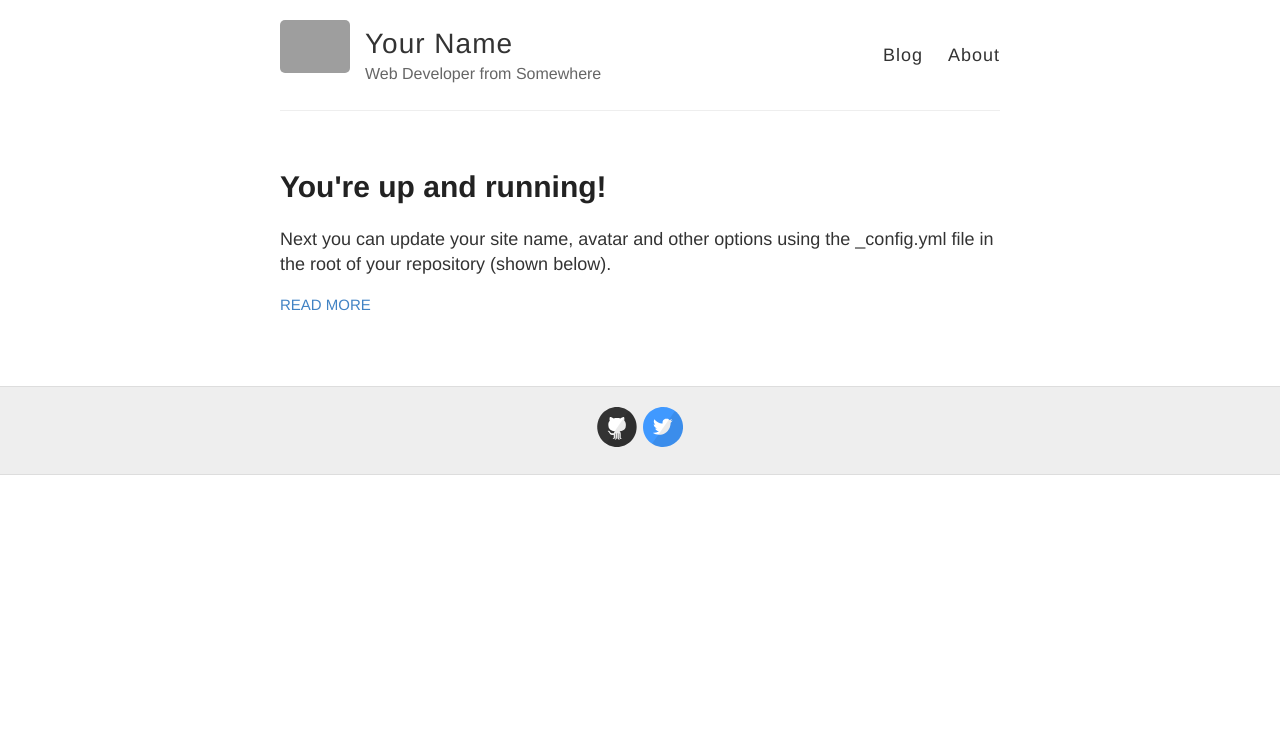
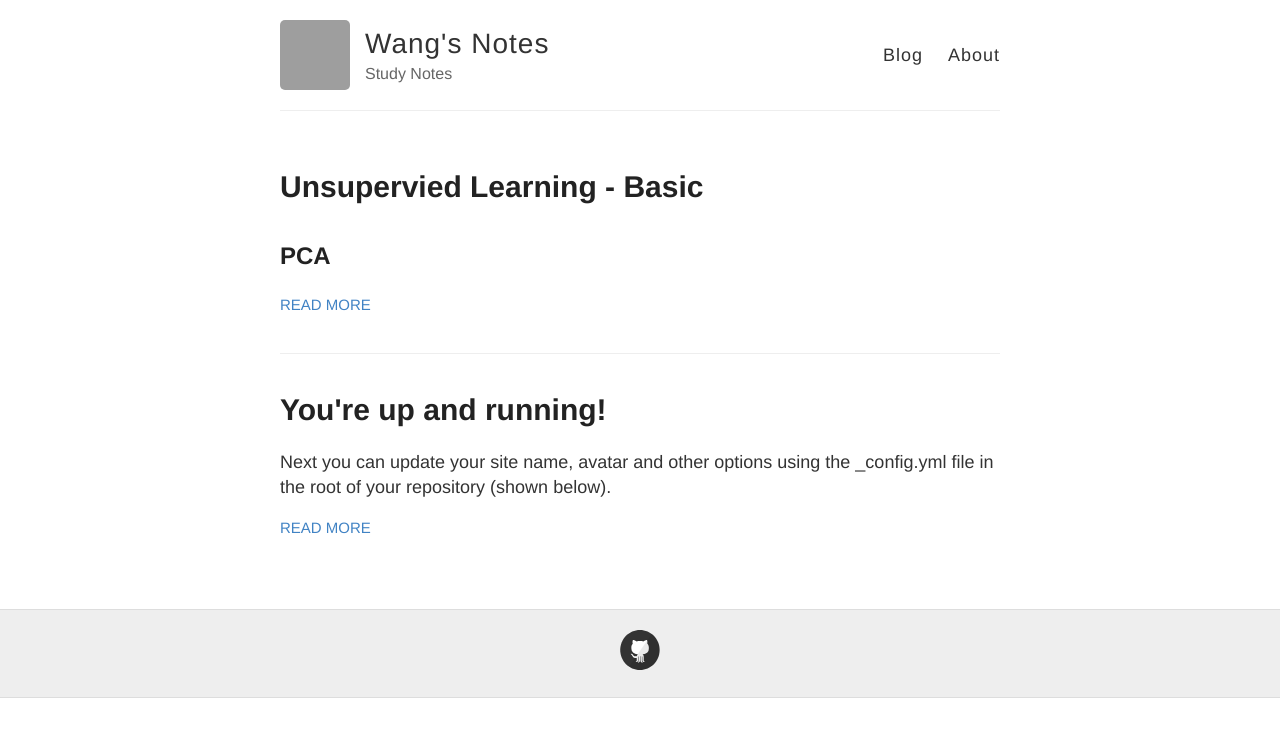
Before and after one commit to WangHexie/notes, a Jekyll site: the page built from index.html, in a window 1280 px wide. Shown: the top 737 px of the page. Built offline with Jekyll 4.4.1, drawn with Linux system fonts in a browser that asks for light colours; grey boxes are pictures that could not be loaded.

```diff
--- a/_config.yml
+++ b/_config.yml
@@ -3,13 +3,13 @@
 #
 
 # Name of your site (displayed in the header)
-name: Your Name
+name: Wang's Notes
 
 # Short bio or description (displayed in the header)
-description: Web Developer from Somewhere
+description: Study Notes
 
 # URL of your avatar or profile pic (you could use your GitHub profile pic)
-avatar: https://raw.githubusercontent.com/barryclark/jekyll-now/master/images/jekyll-logo.png
+avatar: https://avatars.githubusercontent.com/u/31768052?v=4
 
 #
 # Flags below are optional
@@ -21,12 +21,12 @@ footer-links:
   email:
   facebook:
   flickr:
-  github: barryclark/jekyll-now
+  github: wanghexie
   instagram:
   linkedin:
   pinterest:
   rss: # just type anything here for a working RSS icon
-  twitter: jekyllrb
+  twitter:
   stackoverflow: # your stackoverflow profile, e.g. "users/50476/bart-kiers"
   youtube: # channel/<your_long_string> or user/<user-name>
   googleplus: # anything in your profile username that comes after plus.google.com/
@@ -47,7 +47,7 @@ url:
 # (http://yourusername.github.io/repository-name)
 # and NOT your User repository (http://yourusername.github.io)
 # then add in the baseurl here, like this: "/repository-name"
-baseurl: ""
+baseurl: "/notes"
 
 #
 # !! You don't need to change any of the configuration flags below !!
```
Also changed, not shown: _posts/machine-learning/2021-10-12-unsupervised-learning.md (added, +19 -0 lines), _posts/machine-learning/Untitled.md (added).
